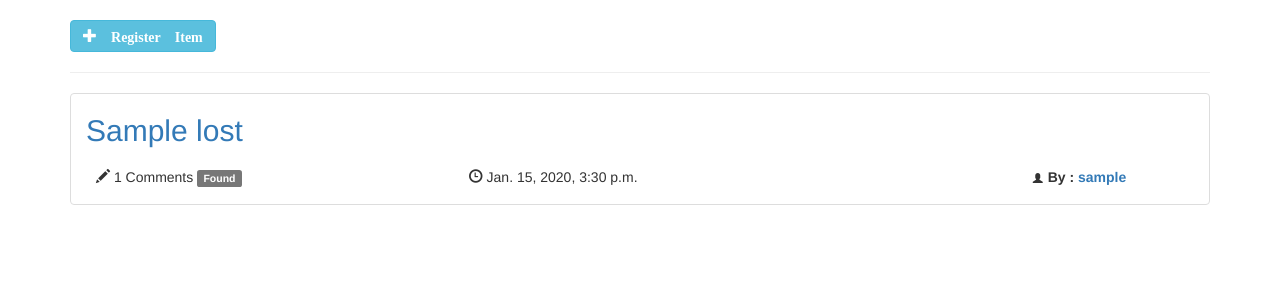
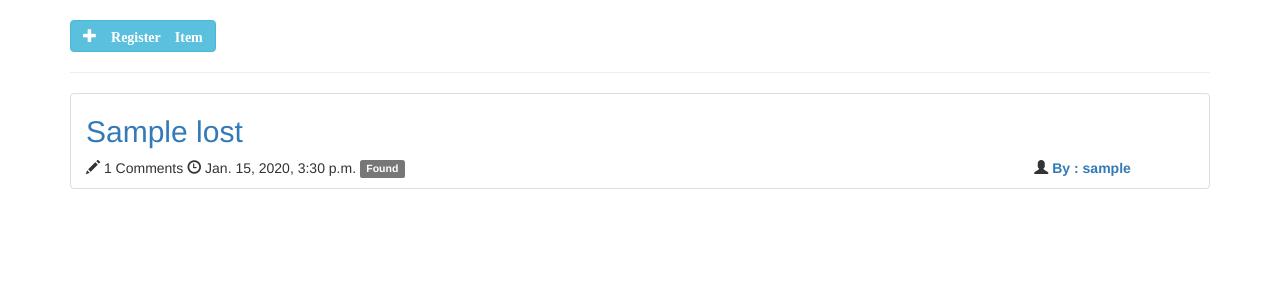
Before and after one commit to arunikayadav42/Lost-and-Found-Portal, a Django app: page /lost/ in a window 1280 px wide. Shown: the part 51-351 px from the top of the page. Run offline with Django 3.2, Linux system fonts and the light colour scheme; tables that the repository leaves empty hold one stand-in row (values such as "Sample post"); some libraries are stand-ins or nearby versions.

Commit message:
all fixed

```diff
--- a/cs354/lost/templates/lost/home.html
+++ b/cs354/lost/templates/lost/home.html
@@ -18,36 +18,41 @@
     <a href="{% url "lost_create" %}" class="btn btn-info""><span class="glyphicon glyphicon-plus" style="padding-bottom: 4px; font: monospace;"><b> Register Item</b></span></a>
 </div>
 <hr>
+
 <div class="table-responsive">
+            {% for item in object_list %}
 
-    {% for item in object_list %}
+
   <ul class="list-group">
-        <li class="list-group-item d-flex justify-content-between align-items-top"style="padding-top: 0px; padding-bottom: 7px">
-            <div class="lost-entry" >
+  <li class="list-group-item d-flex justify-content-between align-items-top" style="padding-top: 0.5px;">
+    <div class="lost-entry">
       <h2>
          <a href="{% url "lost_detail" item.pk %}">
             {{ item.title }}
          </a>
       </h2>
-                <div class="row" style="padding: 10px">
-                    <div class="group2 col-md-4">
-                        <span class="glyphicon glyphicon-pencil" style="text-indent:center;"></span> {{ item.comments.count }} Comments
+      <div class="row">
+        <div class="group2 col-sm-6 col-md-6">
+                <span class="glyphicon glyphicon-pencil"></span> {{ item.comments.count }} Comments
+                  <span class="glyphicon glyphicon-time"></span> {{ item.date_item_registered }}
                   {% if item.item_found %}
             <span class="label label-default">Found</span>
         {% endif %}
         </div>
-                    <div class="group1 col-md-6">
-                        <span class="glyphicon glyphicon-time"style="text-indent:center;"></span> {{ item.date_item_registered }}
+        <div class="group1 col-sm-4 col-md-4">
         </div>
-                    <div class="group1 col-md-2">
-                        <span class="glyphicon glyphicon-user" style="padding: 5px; font-size: 10px;"></span><b>By : <a href="{{item.author.get_profile}}"> {{item.author}} </a></b>
+        <div class="group1 col-sm-2 col-md-2">
+            <span class="glyphicon glyphicon-user"></span>  <a href="#"><b>By : {{item.author}}</b></a>
         </div>
     </div>
    </div>
+
   </li>
+
 </ul>
 <br>
 {% endfor %}
+
 </div>
 
 {% endif %}
```
Also changed, not shown: cs354/found/templates/found/home.html (+22 -15 lines), cs354/launch/templates/launch/home.html (+23 -22 lines). Lines whose indentation alone changed are shown as unchanged.
